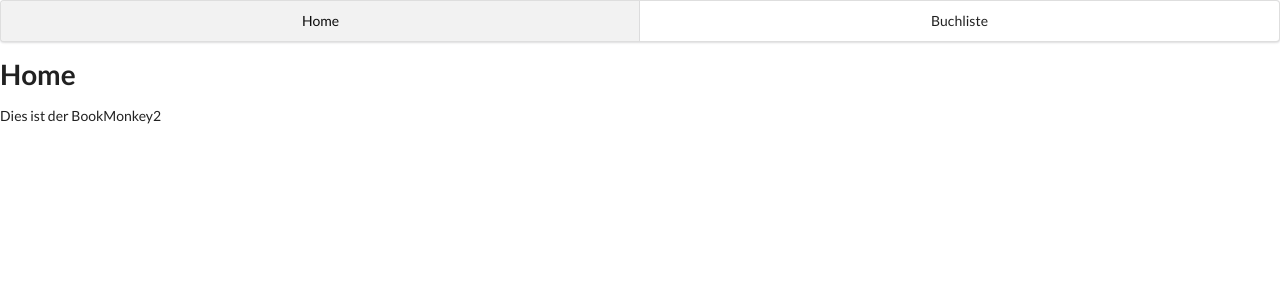
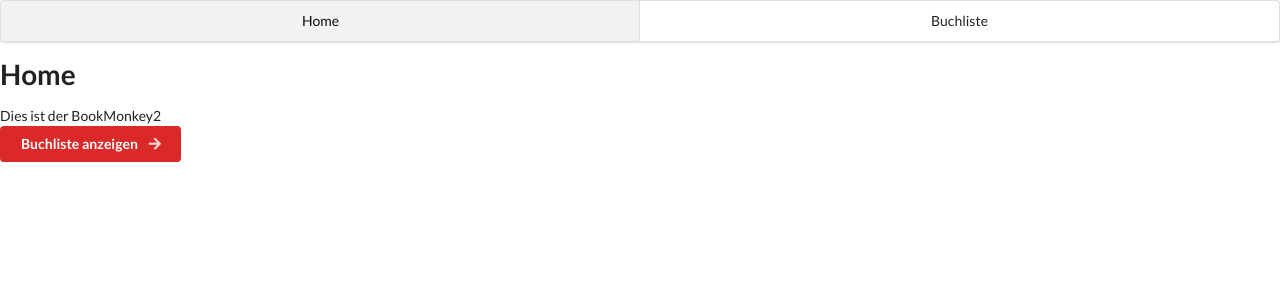
Before and after one commit to fischerf79/BookMonkey2, an Angular app: page /home in a window 1280 px wide. Shown: the top 300 px of the page. Built offline with nearby package versions, Linux system fonts and the light colour scheme.

Commit message:
Verlinkung von HomeComponent zur Bücherliste

```diff
--- a/src/app/home/home.component.html
+++ b/src/app/home/home.component.html
@@ -2,3 +2,9 @@
   <h1>Home</h1>
   <div>Dies ist der BookMonkey2</div>
 </div>
+<div>
+  <a routerLink="/books" class="ui red button">
+    Buchliste anzeigen
+    <i class="right arrow icon"></i>
+  </a>
+</div>
```
